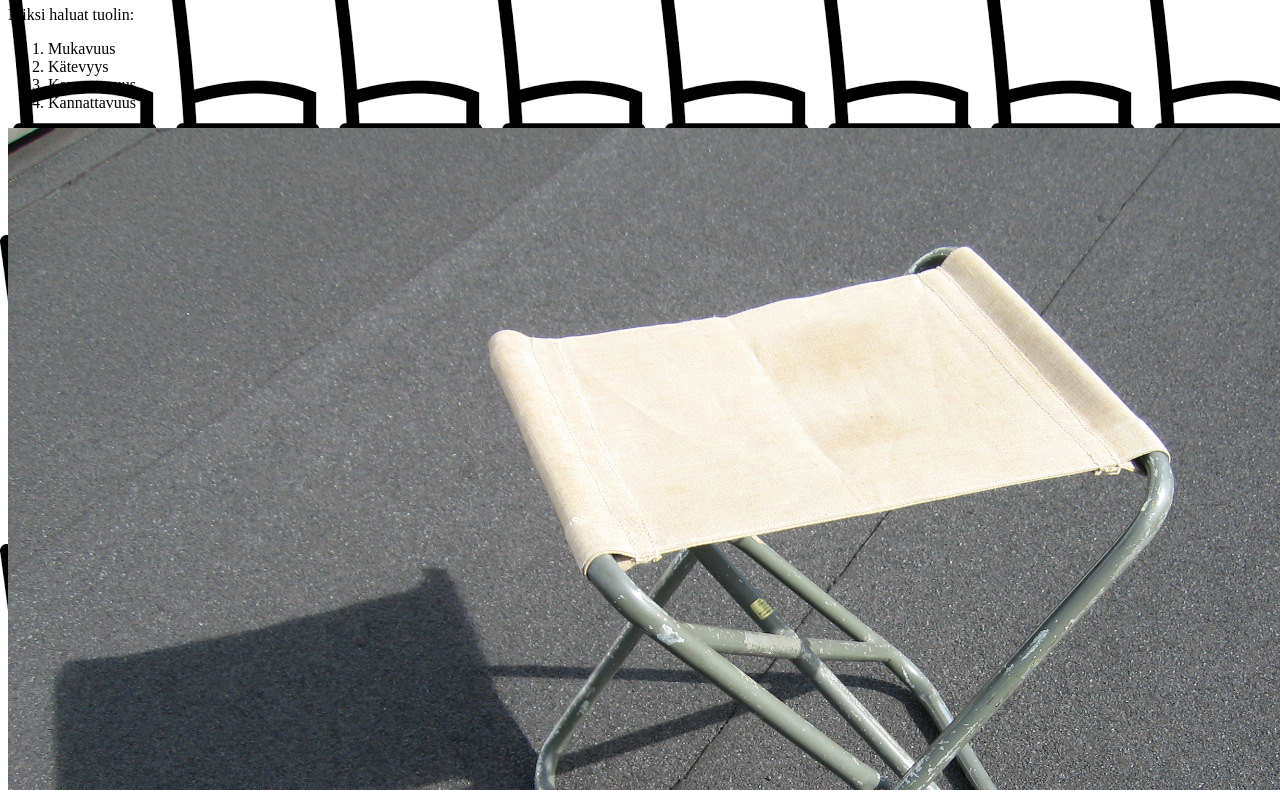
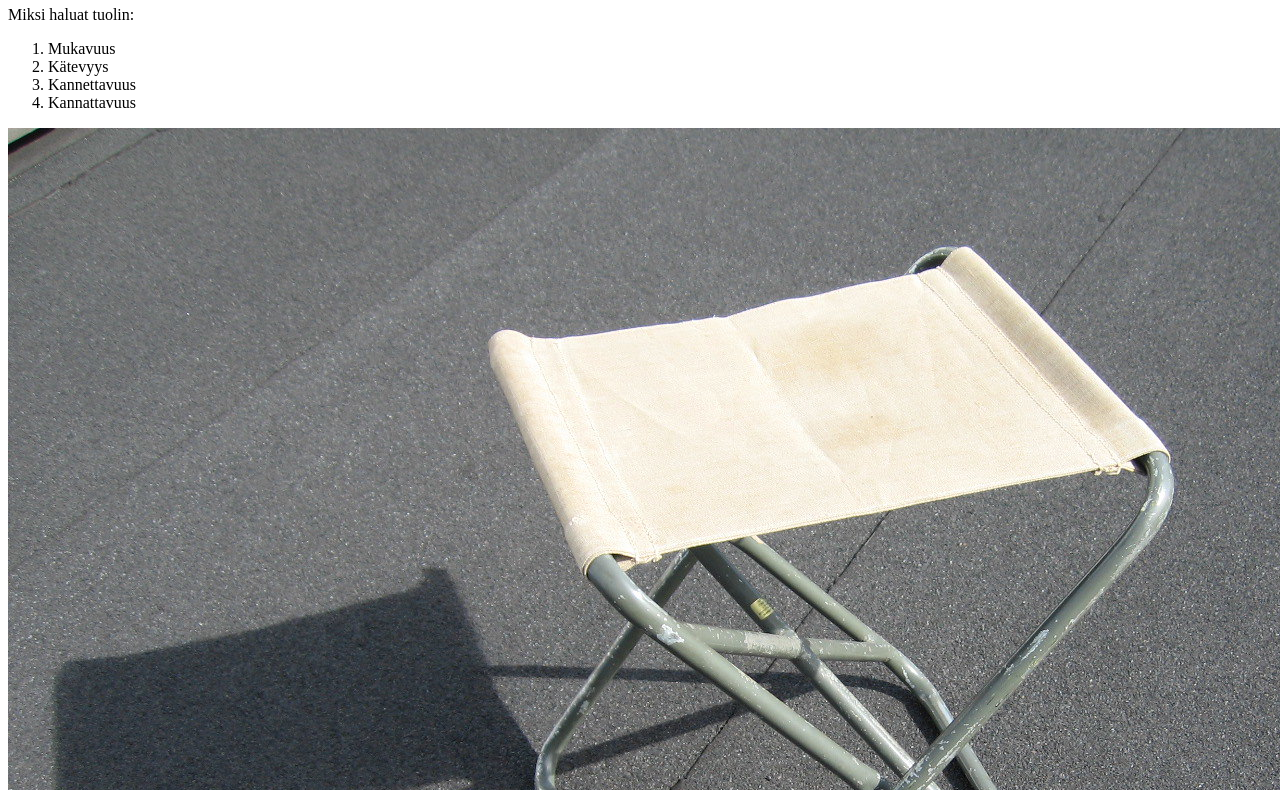
Before and after one commit to Aeoninja/aeoninja.github.io, a plain HTML site: page index.html in a window 1280 px wide. Shown: the part 74-864 px from the top of the page. Drawn offline with Linux system fonts and the light colour scheme.

Commit message:
tasutaaakokö

```diff
--- a/index.html
+++ b/index.html
@@ -8,7 +8,7 @@
 img.center{ display:block; margin-left:auto; margin-right:auto;}
 body
 {
-background-image:url("taustatuoli.png");
+backgroundimage:url("http://www.WebSiteDevelopmentBook.com/Chapter02/smiley.jpg");
 background-repeat:repeat;
 }
 </style>
```
